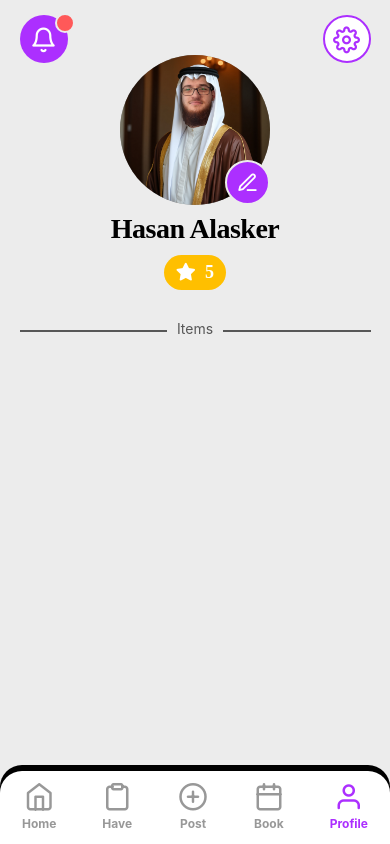
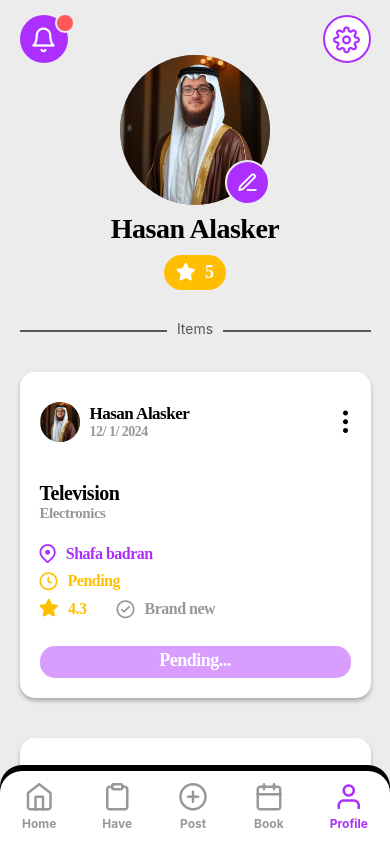
Before and after one commit to HasanAlasker/LendYard, a React Native app in the folder client/: screen /Profile in a window 390 px wide. Built offline with nearby package versions, Linux system fonts and the light colour scheme.

Commit message:
dynamic action button

```diff
--- a/client/app.json
+++ b/client/app.json
@@ -20,7 +20,8 @@
         "foregroundImage": "./assets/adaptive-icon.png",
         "backgroundColor": "#ffffff"
       },
-      "edgeToEdgeEnabled": true
+      "edgeToEdgeEnabled": true,
+      "package": "com.hasan_alasker.LendYard"
     },
     "web": {
       "favicon": "./assets/favicon.png"
--- a/client/components/ItemStatus.js
+++ b/client/components/ItemStatus.js
@@ -14,6 +14,7 @@ function ItemStatus({status, type, time}) {
         case 'available': return theme.green
         case 'taken': return theme.red
         case 'disabled': return theme.sec_text
+        case 'requested': return theme.gold
         case 'late': return theme.red
         case 'early': return theme.green
     }
@@ -23,6 +24,7 @@ function ItemStatus({status, type, time}) {
     switch(status) {
       case "available": return "Available";
       case "disabled": return "Disabled";
+      case 'requested': return "Pending"
       case "late": return `${time} late`;
       case "early": return `${time} left`;
       default: return "Taken";
--- a/client/components/Post.js
+++ b/client/components/Post.js
@@ -13,7 +13,7 @@ import PrimaryBtn from "../components/PrimaryBtn";
 import PostComponent from "../components/PostComponent";
 import useThemedStyles from "../hooks/useThemedStyles";
 
-function Post({profilePic, name, date, image, itemName, itemCat, area, status, rating,time, condition, title, onPressBtn, onPressThree, isDisabled}) {
+function Post({profilePic, name, date, image, itemName, itemCat, area, isMine, iBorrowed, iRequested, status, rating,time, condition, title, onPressBtn, onPressThree, isDisabled}) {
   const styles = useThemedStyles(getStyles);
 
   return (
@@ -31,7 +31,7 @@ function Post({profilePic, name, date, image, itemName, itemCat, area, status, r
           <ItemRating rating={rating}></ItemRating>
           <ItemCondition condition={condition}></ItemCondition>
         </RowLableCont>
-        <PrimaryBtn title={title} onPress={onPressBtn} isDisabled={isDisabled}></PrimaryBtn>
+        <PrimaryBtn title={title} onPress={onPressBtn} isDisabled={isDisabled} status={status} isMine={isMine} iBorrowed={iBorrowed} iRequested={iRequested}></PrimaryBtn>
       </LableContainer>
     </PostComponent>
   );
--- a/client/components/PrimaryBtn.js
+++ b/client/components/PrimaryBtn.js
@@ -1,43 +1,82 @@
-import React from 'react';
-import { View, StyleSheet, TouchableOpacity } from 'react-native';
-import AppText from '../config/AppText';
-import useThemedStyles from '../hooks/useThemedStyles';
+import React from "react";
+import { View, StyleSheet, TouchableOpacity } from "react-native";
+import AppText from "../config/AppText";
+import useThemedStyles from "../hooks/useThemedStyles";
 import { useTheme } from "../config/ThemeContext";
 
-function PrimaryBtn({title, onPress, isDisabled}) {
+function PrimaryBtn({
+  title,
+  onPress,
+  isDisabled,
+  isMine,
+  iBorrowed,
+  iRequested,
+  status,
+}) {
   const { theme } = useTheme();
-  const styles = useThemedStyles(getStyles)
+  const styles = useThemedStyles(getStyles);
 
-  const disableButton = ()=>{
-    if(isDisabled===true) return theme.ghost
-    else return theme.purple
-  }
+  const shouldBeDisabled = () => {
+    if (isDisabled) return true;
+    if (!isMine && status === "disabled") return true;
+    if (isMine && status === "requested") return true; // Can't act while someone requested
+    return false;
+  };
+
+  const disableButton = () => {
+    return shouldBeDisabled() ? theme.ghost : theme.purple;
+  };
+
+  const renderBtnText = () => {
+    if (isMine) {
+      switch(status) {
+        case 'available': return "Disable";
+        case 'taken': return "Got it back";
+        case 'disabled': return "Enable";
+        case 'requested': return "Pending...";
+        default: return "Manage";
+      }
+    }
+    if (!isMine) {
+      if (status === 'disabled') return 'Disabled';
+      if (iRequested) return "Cancel Request";
+      if (iBorrowed) return "Mark Returned";
+      return "Request";
+    }
+
+    return title || "Action";
+  };
+
   return (
-    <TouchableOpacity disabled={isDisabled} style={[styles.container, {backgroundColor: disableButton()}]}>
-        <AppText style={styles.text}>{title}</AppText>
+    <TouchableOpacity
+      disabled={shouldBeDisabled()}
+      style={[styles.container, { backgroundColor: disableButton() }]}
+    >
+      <AppText style={styles.text}>{renderBtnText()}</AppText>
     </TouchableOpacity>
   );
 }
 
-const getStyles =(theme) => StyleSheet.create({
-  container:{
-    width:'100%',
-    backgroundColor:theme.purple,
-    justifyContent:'center',
-    alignItems:'center',
-    borderRadius:15,
-    paddingTop:4,
-    paddingBottom:7
-    ,alignItems:'center',
-    marginTop:20
-  },
-  text:{
-    color:theme.always_white,
-    fontSize:18,
-    textAlign:'center',
-    fontWeight:'bold',
-    alignSelf:'center'
-  }
-})
+const getStyles = (theme) =>
+  StyleSheet.create({
+    container: {
+      width: "100%",
+      backgroundColor: theme.purple,
+      justifyContent: "center",
+      alignItems: "center",
+      borderRadius: 15,
+      paddingTop: 4,
+      paddingBottom: 7,
+      alignItems: "center",
+      marginTop: 20,
+    },
+    text: {
+      color: theme.always_white,
+      fontSize: 18,
+      textAlign: "center",
+      fontWeight: "bold",
+      alignSelf: "center",
+    },
+  });
 
 export default PrimaryBtn;
--- a/client/components/SeparatorComp.js
+++ b/client/components/SeparatorComp.js
@@ -33,7 +33,8 @@ const getStyles = (theme) =>  StyleSheet.create({
         alignContent:'center',
         columnGap:10,
         overflow:'hidden',
-        marginTop:30
+        marginTop:30,
+        marginBottom:10
     }
     ,text:{
         flexWrap:'nowrap',
--- a/client/package.json
+++ b/client/package.json
@@ -4,8 +4,8 @@
   "main": "index.js",
   "scripts": {
     "start": "expo start",
-    "android": "expo start --android",
-    "ios": "expo start --ios",
+    "android": "expo run:android",
+    "ios": "expo run:ios",
     "web": "expo start --web"
   },
   "dependencies": {
--- a/client/pages/Users/Profile.js
+++ b/client/pages/Users/Profile.js
@@ -1,22 +1,9 @@
-import React from "react";
-import { View, StyleSheet } from "react-native";
+import { StyleSheet } from "react-native";
 import SafeScreen from "../../components/SafeScreen";
-import FullScreen from "../../components/FullScreen";
 import Navbar from "../../components/Navbar";
-import SeparatorComp from "../../components/SeparatorComp";
+import ScrollScreen from "../../components/ScrollScreen";
+import TopChunkProfile from "../../components/TopChunkProfile";
 import Post from "../../components/Post";
-import ScrollScreen from "../../components/ScrollScreen";
-import NotificationBtn from "../../components/NotificationBtn";
-import SettingsBtn from "../../components/SettingsBtn";
-import EditBtn from "../../components/EditBtn";
-import UserRate from "../../components/UserRate";
-import RedCircle from "../../components/RedCircle";
-import BackBtn from "../../components/BackBtn";
-import BlankBtn from "../../components/BlankBtn";
-import BigPicAndUsername from "../../components/BigPicAndUsername";
-import MyProfileContainer from "../../components/MyProfileContainer";
-import UserPicAndRateContainer from "../../components/UserPicAndRateContainer";
-import TopChunkProfile from "../../components/TopChunkProfile";
 
 function Profile(props) {
   return (
@@ -25,11 +12,71 @@ function Profile(props) {
         <TopChunkProfile
           isNotification={true}
           myProfile={true}
-          userName={'Hasan Alasker'}
+          userName={"Hasan Alasker"}
           userPic={require("../../assets/Pics/hasan.png")}
-          userRate={'5'}
-          sep={'Items'}
+          userRate={"5"}
+          sep={"Items"}
         ></TopChunkProfile>
+        <Post
+          area={"Shafa badran"}
+          condition={"Brand new"}
+          date={"12/ 1/ 2024"}
+          name={"Hasan Alasker"}
+          profilePic={require("../../assets/Pics/hasan.png")}
+          image={require('../../assets/Pics/tv.png')}
+          itemName={"Television"}
+          itemCat={"Electronics"}
+          isMine={true}
+          status={"requested"}
+          rating={"4.3"}
+          iBorrowed={false}
+          iRequested={false}
+        ></Post>
+        <Post
+          area={"Shafa badran"}
+          condition={"Brand new"}
+          date={"12/ 1/ 2024"}
+          name={"Hasan Alasker"}
+          profilePic={require("../../assets/Pics/hasan.png")}
+          image={require('../../assets/Pics/tv.png')}
+          itemName={"Television"}
+          itemCat={"Electronics"}
+          isMine={true}
+          status={"taken"}
+          rating={"4.3"}
+          iBorrowed={false}
+          iRequested={false}
+        ></Post>
+        <Post
+          area={"Shafa badran"}
+          condition={"Brand new"}
+          date={"12/ 1/ 2024"}
+          name={"Hasan Alasker"}
+          profilePic={require("../../assets/Pics/hasan.png")}
+          image={require('../../assets/Pics/tv.png')}
+          itemName={"Television"}
+          itemCat={"Electronics"}
+          isMine={true}
+          status={"available"}
+          rating={"4.3"}
+          iBorrowed={false}
+          iRequested={false}
+        ></Post>
+        <Post
+          area={"Shafa badran"}
+          condition={"Brand new"}
+          date={"12/ 1/ 2024"}
+          name={"Hasan Alasker"}
+          profilePic={require("../../assets/Pics/hasan.png")}
+          image={require('../../assets/Pics/tv.png')}
+          itemName={"Television"}
+          itemCat={"Electronics"}
+          isMine={true}
+          status={"disabled"}
+          rating={"4.3"}
+          iBorrowed={false}
+          iRequested={false}
+        ></Post>
       </ScrollScreen>
       <Navbar></Navbar>
     </SafeScreen>
```
Also changed, not shown: client/assets/Pics/tv.png (added), 43 other files (tests, documents, lock files or other folders).
